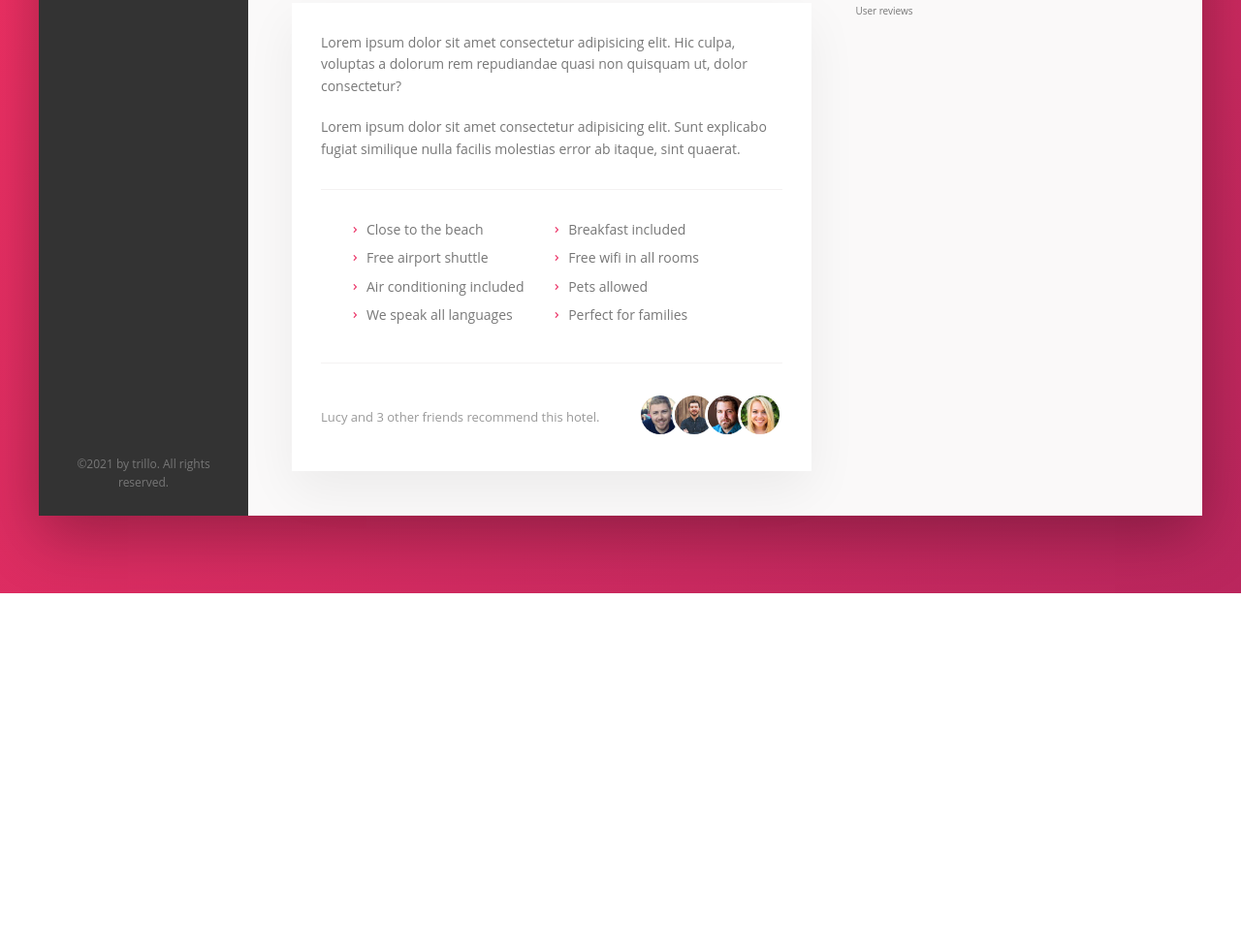
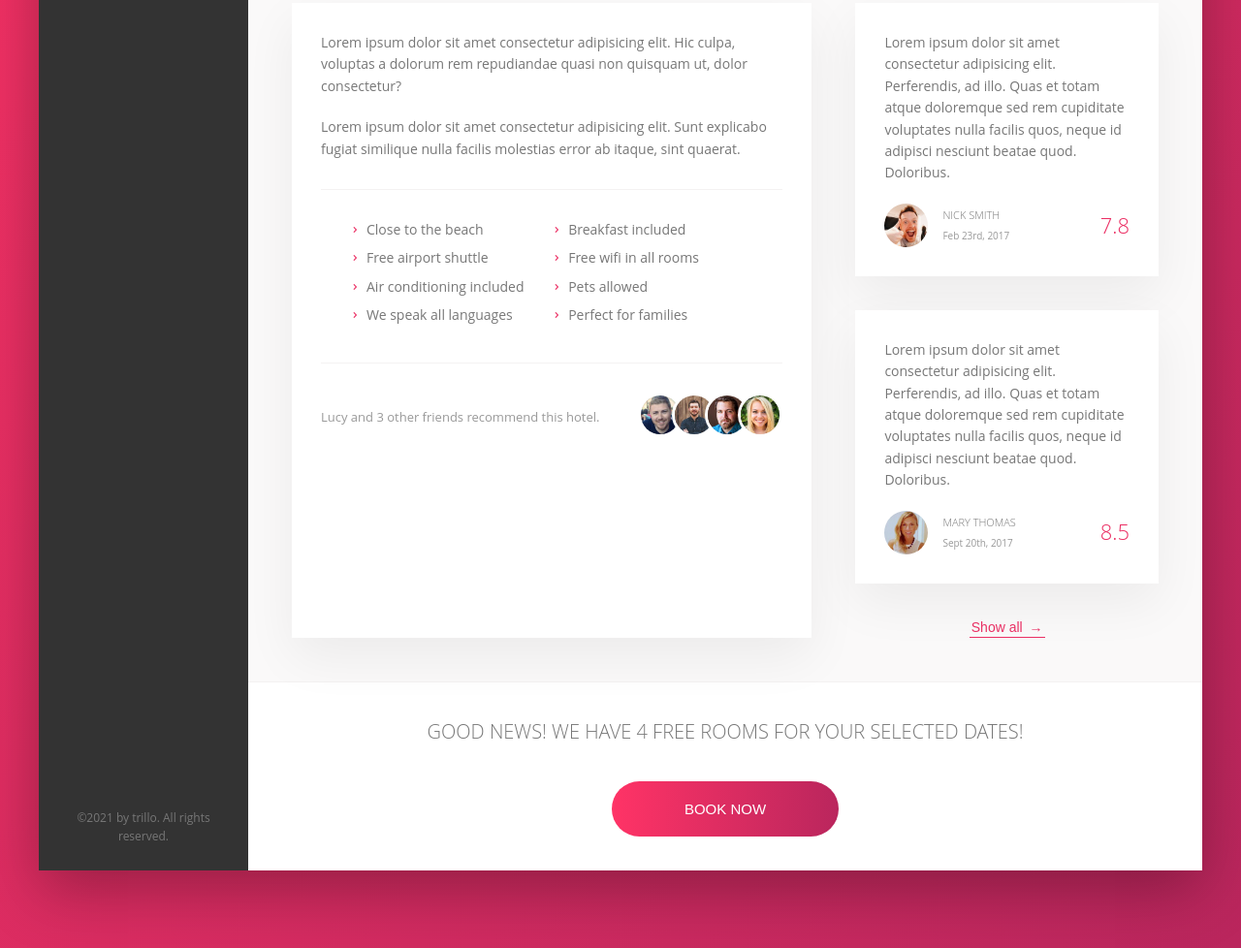
Before and after one commit to z3k9/trillo, a website: page index.html in a window 1280 px wide. Shown: the part 644-1622 px from the top of the page at 97% size. Before the commit the page ends 1256 px from the top, so only its background shows below. Drawn offline with Linux system fonts and the light colour scheme.

Commit message:
started and completed the cta

```diff
--- a/index.html
+++ b/index.html
@@ -137,8 +137,44 @@
                             </div>
                         </div>
                         <div class="user-reviews">
-                            User reviews
+                            <figure class="review">
+                                <blockquote class="review__text">
+                                    Lorem ipsum dolor sit amet consectetur adipisicing elit. Perferendis, ad illo. Quas et totam atque doloremque sed rem cupiditate voluptates nulla facilis quos, neque id adipisci nesciunt beatae quod. Doloribus.
+                                </blockquote>
+                                <figcaption class="review__user">
+                                    <img src="img/user-1.jpg" alt="user 1" class="review__photo">
+                                    <div class="review__user-box">
+                                        <p class="review__user-name">Nick Smith</p>
+                                        <p class="review__user-date">Feb 23rd, 2017</p>
+                                    </div>
+                                    <div class="review__rating">7.8</div>
+                                </figcaption>
+                            </figure>
+                            <figure class="review">
+                                <blockquote class="review__text">
+                                    Lorem ipsum dolor sit amet consectetur adipisicing elit. Perferendis, ad illo. Quas et totam atque doloremque sed rem cupiditate voluptates nulla facilis quos, neque id adipisci nesciunt beatae quod. Doloribus.
+                                </blockquote>
+                                <figcaption class="review__user">
+                                    <img src="img/user-2.jpg" alt="user 2" class="review__photo">
+                                    <div class="review__user-box">
+                                        <p class="review__user-name">Mary Thomas</p>
+                                        <p class="review__user-date">Sept 20th, 2017</p>
+                                    </div>
+                                    <div class="review__rating">8.5</div>
+                                </figcaption>
+                            </figure>
+                            <button class="btn-inline">Show all <span>&rarr;</span></button>
                         </div>
+                    </div>
+
+                    <div class="cta">
+                        <h2 class="cta__book-now">
+                            Good news! we have 4 free rooms for your selected dates!
+                        </h2>
+                        <button class="btn">
+                            <span class="btn__hidden">Only 4 rooms left</span>
+                            <span class="btn__visible">Book Now</span>
+                        </button>
                     </div>
                 </main>
             </div>
--- a/sass/components/_btn-inline.scss
+++ /dev/null
@@ -1,20 +0,0 @@
-.btn-inline{
-    border: none;
-    color: var(--color-primary);
-    font-size: inherit;
-    border-bottom: 1px solid currentColor;
-    padding: 2px;
-    display: inline-block;
-    background-color: transparent;
-    cursor: pointer;
-    transition: all .2s;
-
-    &:hover{
-        color: var(--color-grey-dark-1);
-    }
-
-    &:focus{
-        outline: none;
-        animation: pulsate 1s infinite ;
-    }
-}
--- /dev/null
+++ b/sass/components/_button.scss
@@ -0,0 +1,74 @@
+.btn-inline{
+    border: none;
+    color: var(--color-primary);
+    font-size: inherit;
+    border-bottom: 1px solid currentColor;
+    padding: 2px;
+    display: inline-block;
+    background-color: transparent;
+    cursor: pointer;
+    transition: all .2s;
+
+    span{
+        transition: margin-left .2s;
+        margin-left: 3px;
+
+    }
+    &:hover{
+        color: var(--color-grey-dark-1);
+
+        span{
+            margin-left: 8px;
+        }
+    }
+
+    &:focus{
+        outline: none;
+        animation: pulsate 1s infinite ;
+    }
+}
+
+.btn{
+    font-size: 1.5rem;
+    font-weight: 300;
+    border: none;
+    border-radius: 100px;
+    text-transform: uppercase;
+    background-image: linear-gradient(to right, var(--color-primary-light), var(--color-primary-dark));
+    color: #fff;
+    position: relative;
+    overflow: hidden;
+    cursor: pointer;
+
+    & > * {
+        display: inline-block;
+        height: 100%;
+        width: 100%;
+        transition: all .2s;
+    }
+
+    &__visible{
+        padding: 2rem 7.5rem;
+    }
+    &__hidden{
+        position: absolute;
+        padding: 2rem 0;
+        top: -100%;
+        left: 0;
+    }
+
+    &:hover{
+        background-image: linear-gradient(to left, var(--color-primary-light), var(--color-primary-dark));
+    }
+
+    &:hover &__visible{
+        transform: translateY(100%);
+    }
+    &:hover &__hidden{
+        top: 0;
+    }
+    &:focus{
+        outline: none;
+        animation: pulsate 1s infinite;
+    }
+}
--- /dev/null
+++ b/sass/components/_cta.scss
@@ -0,0 +1,11 @@
+.cta{
+    padding: 3.5rem;
+    text-align: center;
+
+    &__book-now{
+        text-transform: uppercase;
+        font-size: 2rem;
+        font-weight: 300;
+        margin-bottom: 3.5rem;
+    }
+}
--- /dev/null
+++ b/sass/components/_review.scss
@@ -0,0 +1,58 @@
+.review{
+    background-color: #fff;
+    box-shadow: 0 2rem 5rem rgba($color: #000000, $alpha: .06);
+    padding: 3rem;
+    margin-bottom: 3.5rem;
+    position: relative;
+    overflow: hidden;
+
+    &__text{
+        margin-bottom: 2rem;
+    }
+
+    &__user{
+        display: flex;
+        align-items: center;
+    }
+
+    &__photo{
+        width: 4.5rem;
+        height: 4.5rem;
+        border-radius: 50%;
+        margin-right: 1.5rem;
+    }
+
+    &__user-box{
+        margin-right: auto;
+    }
+
+    &__user-name{
+        font-size: 1.1rem;
+        font-weight: 300;
+        text-transform: uppercase;
+        margin-bottom: .4rem;
+    }
+
+    &__user-date{
+        font-size: 1rem;
+        color: var(--color-grey-dark-3);
+    }
+
+    &__rating{
+        color: var(--color-primary);
+        font-size: 2.2rem;
+        font-weight: 300;
+    }
+
+    &::before{
+        content: "\201C";
+        position: absolute;
+        top: -2.75rem;
+        left: -1rem;
+        line-height: 1;
+        font-size: 20rem;
+        color: var(--color-grey-light-2);
+        font-family: sans-serif;
+        z-index: -1;
+    }
+}
--- a/sass/main.scss
+++ b/sass/main.scss
@@ -13,8 +13,10 @@
 @import "layout/hotel-view";
 @import "layout/sidebar";
 
+@import "components/button";
+@import "components/cta";
 @import "components/gallery";
 @import "components/overview";
-@import "components/btn-inline";
+@import "components/review";
 
 @import "pages/home";
--- a/sass/pages/_home.scss
+++ b/sass/pages/_home.scss
@@ -1,4 +1,5 @@
 .detail{
+    font-size: 1.4rem;
     display: flex;
     padding: 4.5rem;
     background-color: var(--color-grey-light-1);
@@ -57,10 +58,6 @@
             margin-right: auto;
         }
 
-        &__friends{
-
-        }
-
         &__photo{
             box-sizing: content-box;
             height: 4rem;
@@ -77,4 +74,7 @@
 
 .user-reviews{
     flex: 0 0 1;
+    display: flex;
+    flex-direction: column;
+    align-items: center;
 }
```
Also changed, not shown: css/style.css.
